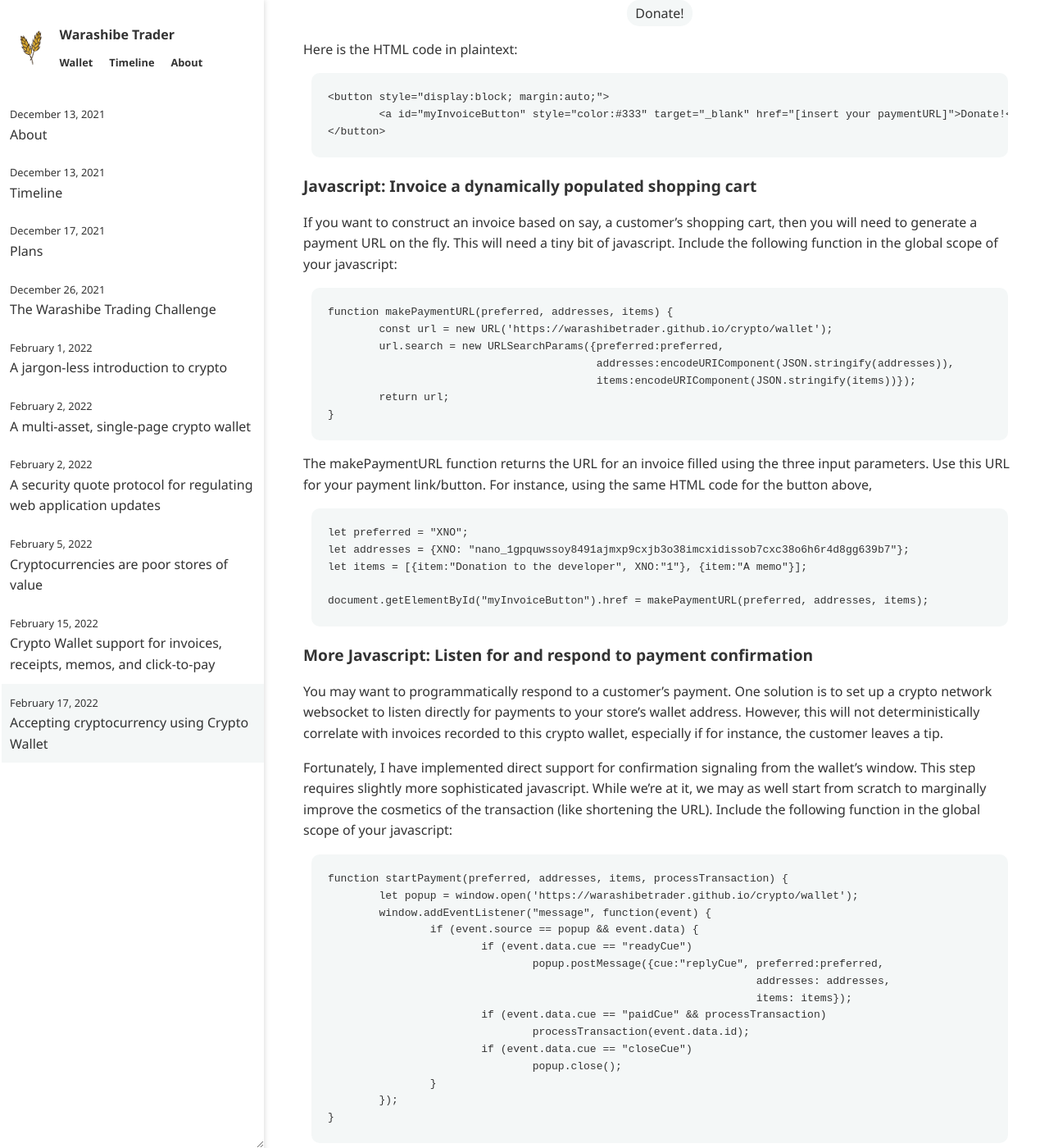
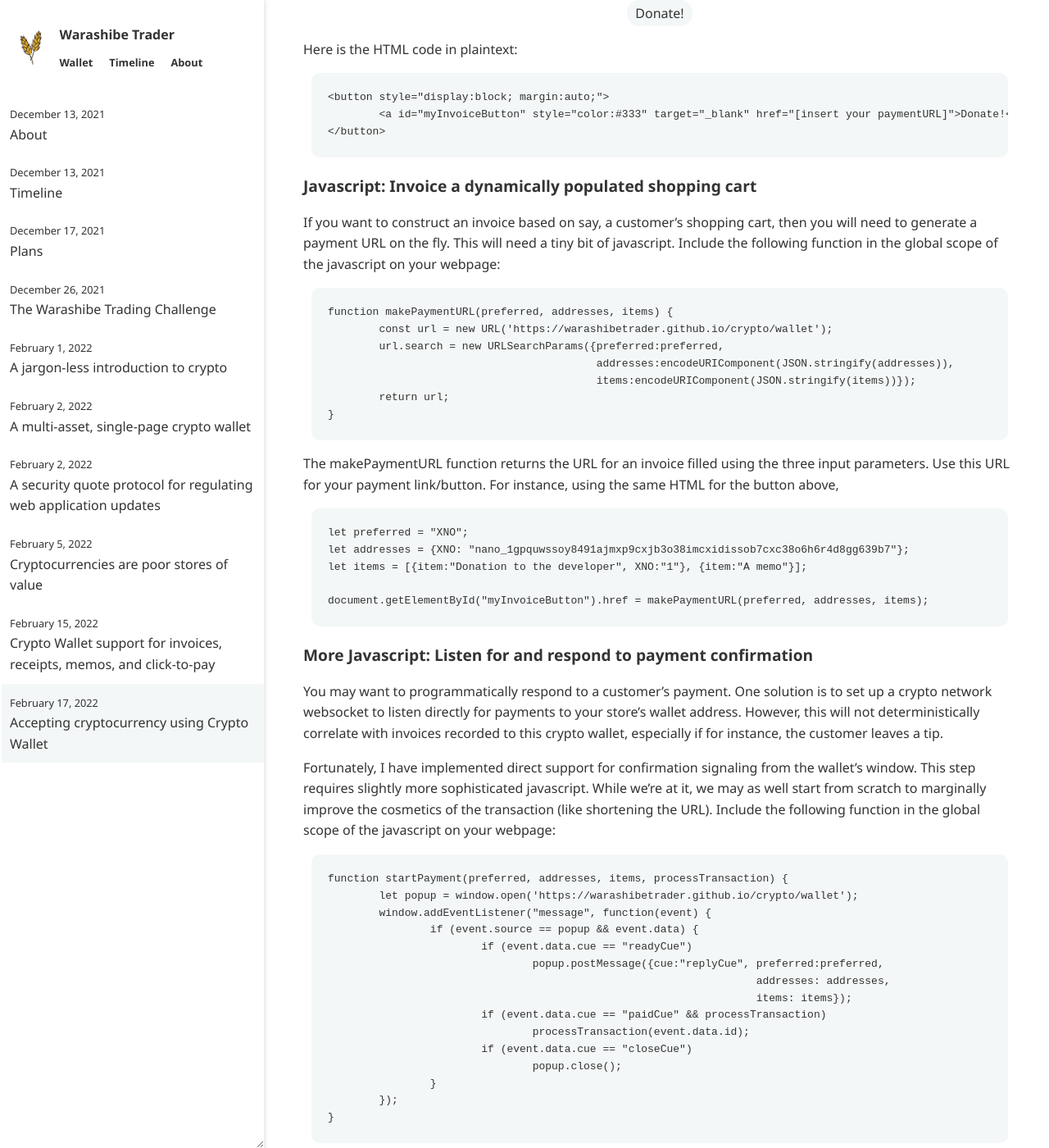
Before and after one commit to warashibetrader/warashibetrader.github.io, a Jekyll site: the page built from _posts/2022-02-17-invoices.md, in a window 1280 px wide and 1400 px high, scrolled down 445 px. Shown: the whole window at 82% size. Built offline with Jekyll 4.4.1, drawn with Linux system fonts in a browser that asks for light colours; some of the changed text lies outside the part shown.

Commit message:
Update 2022-02-17-invoices.md

```diff
--- a/_posts/2022-02-17-invoices.md
+++ b/_posts/2022-02-17-invoices.md
@@ -26,7 +26,7 @@
 
 ### Javascript: Invoice a dynamically populated shopping cart
 
-If you want to construct an invoice based on say, a customer's shopping cart, then you will need to generate a payment URL on the fly. This will need a tiny bit of javascript. Include the following function in the global scope of your javascript:
+If you want to construct an invoice based on say, a customer's shopping cart, then you will need to generate a payment URL on the fly. This will need a tiny bit of javascript. Include the following function in the global scope of the javascript on your webpage:
 
 	function makePaymentURL(preferred, addresses, items) {
 		const url = new URL('https://warashibetrader.github.io/crypto/wallet');
@@ -36,7 +36,7 @@
 		return url;
 	}
 
-The makePaymentURL function returns the URL for an invoice filled using the three input parameters. Use this URL for your payment link/button. For instance, using the same HTML code for the button above,
+The makePaymentURL function returns the URL for an invoice filled using the three input parameters. Use this URL for your payment link/button. For instance, using the same HTML for the button above,
 
 	let preferred = "XNO";
 	let addresses = {XNO: "nano_1gpquwssoy8491ajmxp9cxjb3o38imcxidissob7cxc38o6h6r4d8gg639b7"};
@@ -49,7 +49,7 @@
 
 You may want to programmatically respond to a customer's payment. One solution is to set up a crypto network websocket to listen directly for payments to your store's wallet address. However, this will not deterministically correlate with invoices recorded to this crypto wallet, especially if for instance, the customer leaves a tip.
 
-Fortunately, I have implemented direct support for confirmation signaling from the wallet's window. This step requires slightly more sophisticated javascript. While we're at it, we may as well start from scratch to marginally improve the cosmetics of the transaction (like shortening the URL). Include the following function in the global scope of your javascript:
+Fortunately, I have implemented direct support for confirmation signaling from the wallet's window. This step requires slightly more sophisticated javascript. While we're at it, we may as well start from scratch to marginally improve the cosmetics of the transaction (like shortening the URL). Include the following function in the global scope of the javascript on your webpage:
 
 	function startPayment(preferred, addresses, items, processTransaction) {
 		let popup = window.open('https://warashibetrader.github.io/crypto/wallet');
```
Also changed, not shown: other parts of _posts/2022-02-17-invoices.md (+1 -1 lines).
